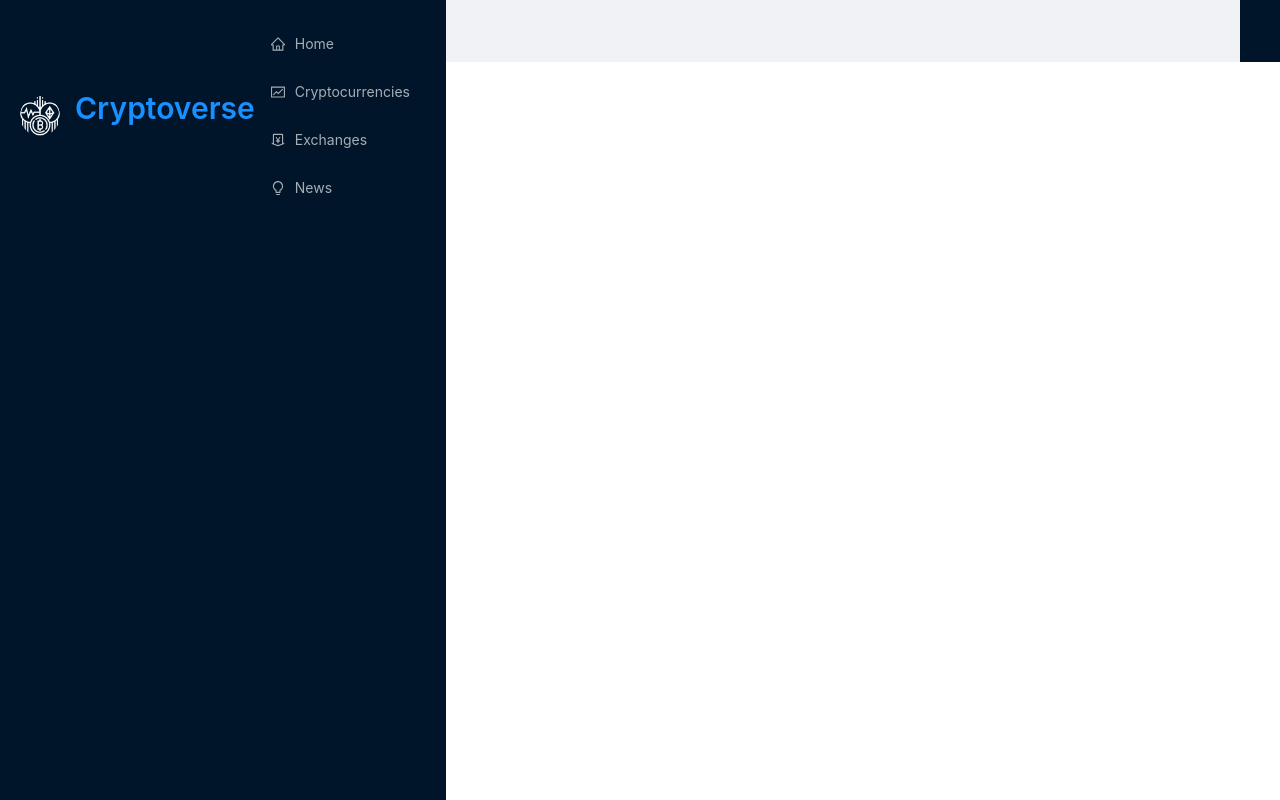
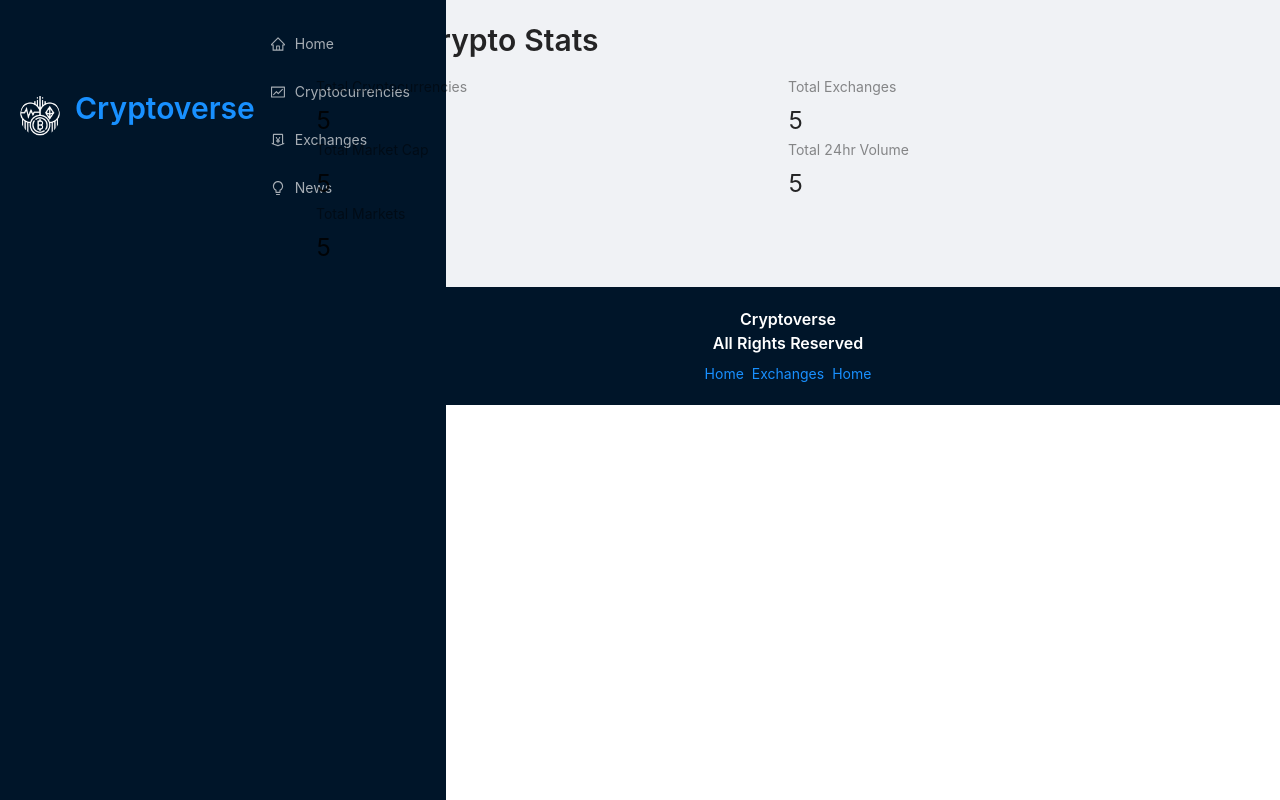
Before and after one commit to karadikid/crypto-react-app, a React (Create React App) app: page / in a window 1280 px wide. Built offline with nearby package versions, Linux system fonts and the light colour scheme.

Commit message:
Footer, redux-toolkit install.

```diff
--- a/src/App.js
+++ b/src/App.js
@@ -25,14 +25,36 @@
               <Routes>
                 <Route path="/" element={<Homepage />}></Route>
                 <Route exact path="/exchanges" element={<Exchanges />}></Route>
-                <Route exact path="/cryptocurrencies" element={<Cryptocurrencies />}></Route>
-                <Route exact path="/crypto/:coinId" element={<CryptoDetails />}></Route>
+                <Route
+                  exact
+                  path="/cryptocurrencies"
+                  element={<Cryptocurrencies />}
+                ></Route>
+                <Route
+                  exact
+                  path="/crypto/:coinId"
+                  element={<CryptoDetails />}
+                ></Route>
                 <Route exact path="/news" element={<News />}></Route>
               </Routes>
             </div>
           </Layout>
+          <div className="footer">
+            <Typography.Title
+              level={5}
+              style={{ color: "white", textAlign: "center " }}
+            >
+              Cryptoverse
+              <br />
+              All Rights Reserved
+            </Typography.Title>
+            <Space>
+              <Link to="/">Home</Link>
+              <Link to="/exchanges">Exchanges</Link>
+              <Link to="/news">Home</Link>
+            </Space>
+          </div>
         </div>
-        <div className="footer"></div>
       </div>
     </div>
   );
--- a/src/components/Homepage.jsx
+++ b/src/components/Homepage.jsx
@@ -1,11 +1,21 @@
-import React from 'react'
+import React from "react";
+import millify from "millify";
+import { Typography, Row, Col, Statistic } from "antd";
+import { Link } from "react-router-dom";
+
+const { Title } = Typography;
 
 const Homepage = () => {
-  return (
-    <div>
-    Homepage
-    </div>
-  )
-}
+  return <>
+    <Title level={2} className='heading'>Global Crypto Stats</Title>
+    <Row>
+      <Col span={12}><Statistic title='Total Cryptocurrencies' value='5'/></Col>
+      <Col span={12}><Statistic title='Total Exchanges' value='5'/></Col>
+      <Col span={12}><Statistic title='Total Market Cap' value='5'/></Col>
+      <Col span={12}><Statistic title='Total 24hr Volume' value='5'/></Col>
+      <Col span={12}><Statistic title='Total Markets' value='5'/></Col>
+    </Row>
+  </>
+};
 
-export default Homepage
+export default Homepage;
```
